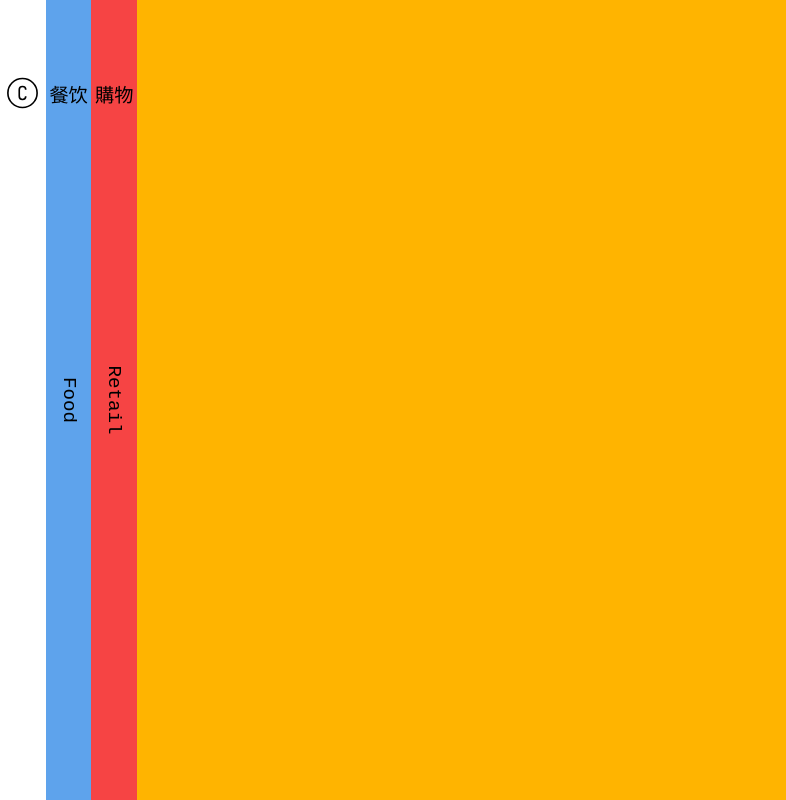
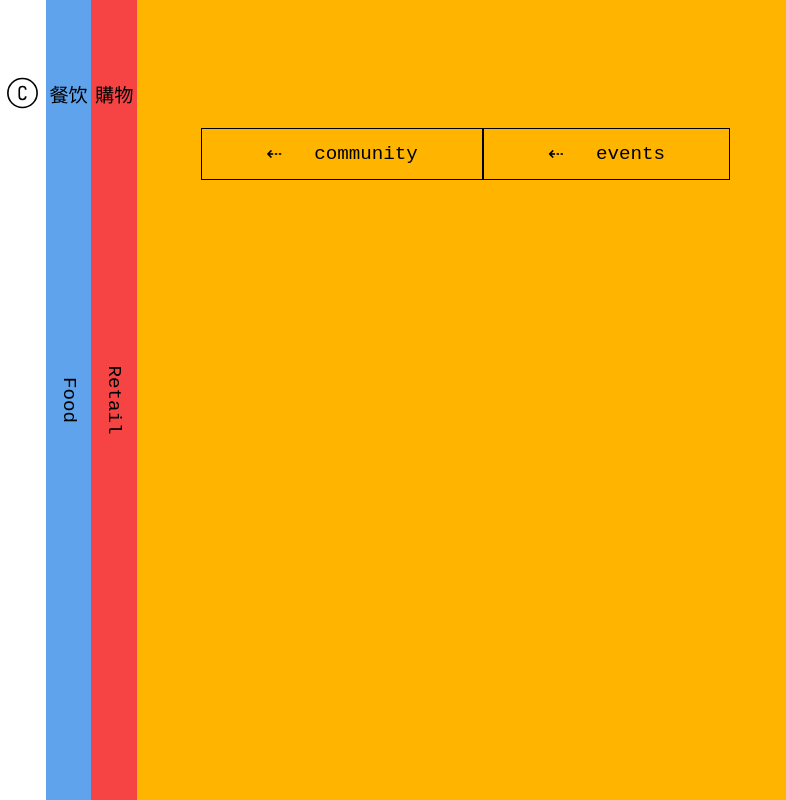
Before and after one commit to alvaromd99/canal-street-market, a React (Vite) app: page /community/event/a-food-hall-family-discount-10-off-any-one-food-item in a window 1280 px wide. Shown: the whole page, without its empty margins (0-786 px from the left). Built offline with nearby package versions, Linux system fonts and the light colour scheme; a small style sheet from the web is missing.

Commit message:
add single event page and title to that page

```diff
--- a/src/App.tsx
+++ b/src/App.tsx
@@ -6,6 +6,7 @@ import Community from './pages/community/Community'
 import CommunityFeatures from './pages/community/CommunityFeatures'
 import Events from './pages/community/Events'
 import Feature from './pages/community/Feature'
+import SingleEvent from './pages/community/SingleEvent'
 import Food from './pages/food/Food'
 import FoodPage from './pages/product/FoodPlatePage'
 import RetailPage from './pages/product/RetailProductPage'
@@ -84,6 +85,9 @@ function App() {
 					{(params) => <Feature name={params.name} />}
 				</Route>
 				<Route path='/community/event' component={Events} />
+				<Route path='/community/event/:name'>
+					{(params) => <SingleEvent name={params.name} />}
+				</Route>
 			</div>
 		</div>
 	)
--- a/src/components/cards/EventCard.tsx
+++ b/src/components/cards/EventCard.tsx
@@ -4,11 +4,12 @@ import './eventCard.css'
 interface EventCardProps {
 	imgSrc: string
 	title: string
+	location: string
 }
 
-export default function EventCard({ imgSrc, title }: EventCardProps) {
+export default function EventCard({ imgSrc, title, location }: EventCardProps) {
 	return (
-		<Link to=''>
+		<Link to={`/community/event/${location}`}>
 			<div className='event-card'>
 				<div className='img-wrapper'>
 					<img src={imgSrc} alt='Event card' />
--- a/src/components/cards/eventCard.css
+++ b/src/components/cards/eventCard.css
@@ -1,4 +1,6 @@
 .event-card {
+	cursor: pointer;
+
 	img {
 		margin: auto;
 		width: 100%;
--- a/src/constants/constants.ts
+++ b/src/constants/constants.ts
@@ -623,6 +623,8 @@ export const CommunityFeaturesInfo: CommunityFeaturesInformation[] = [
 
 export const EventsPageInfo: EventsPageInformation[] = [
 	{
+		location:
+			'new-balance-has-teamed-up-with-paris-based-restaurant-meets-streetwear',
 		principalPhoto:
 			'https://images.prismic.io/canalstreetmarket/33dc8d36-4b94-4c4c-a5e7-056c279bbec8_GreenhouseXPaperboyXNewBalance22.jpg?auto=compress,format',
 		date: 'February 7th- February 9th',
@@ -640,6 +642,7 @@ export const EventsPageInfo: EventsPageInformation[] = [
 		],
 	},
 	{
+		location: 'comedy-show',
 		principalPhoto:
 			'https://images.prismic.io/canalstreetmarket/64a019ce-90a6-468a-9570-2fd438094ef8_hackcity.jpg?auto=compress,format',
 		date: 'December 11th- December 12th',
@@ -650,6 +653,7 @@ export const EventsPageInfo: EventsPageInformation[] = [
 		secondaryPhotos: ['', '', '', '', '', ''],
 	},
 	{
+		location: 'taiwanese-waves-look-backa-pop-up-exhibition-for',
 		principalPhoto:
 			'https://images.prismic.io/canalstreetmarket/cd40ba40e570956d372790c25d22cc8b1f803af9_ss2019_square-1.png?auto=compress,format',
 		date: 'July 27th- July 28th',
@@ -662,6 +666,7 @@ export const EventsPageInfo: EventsPageInformation[] = [
 		],
 	},
 	{
+		location: 'a-food-hall-family-discount-10-off-any-one-food-item',
 		principalPhoto:
 			'https://images.prismic.io/canalstreetmarket/7b6f08c25c32c6d2963da12fd806452686cf8551_csm_foodhall_web.jpg?auto=compress,format',
 		date: 'April 26th- April 28th',
@@ -674,6 +679,7 @@ export const EventsPageInfo: EventsPageInformation[] = [
 		],
 	},
 	{
+		location: 'asian-creative-collective-illustration-tattoo',
 		principalPhoto:
 			'https://images.prismic.io/canalstreetmarket/e406550648c95c04b821483755af3e57ed4aa9b8_https___cdn.evbuc.com_images_59581354_48297149940_1_original.jpg?auto=compress,format',
 		date: '',
@@ -686,6 +692,7 @@ export const EventsPageInfo: EventsPageInformation[] = [
 		],
 	},
 	{
+		location: 'hack-city-comedy-show1',
 		principalPhoto:
 			'https://images.prismic.io/canalstreetmarket/30c2c64a27adc1ad31ee4b926210e224cd8406ad_2019-3-20-show.jpg?auto=compress,format',
 		date: 'March 20th',
@@ -698,6 +705,7 @@ export const EventsPageInfo: EventsPageInformation[] = [
 		],
 	},
 	{
+		location: 'hack-city-comedy-show-227',
 		principalPhoto:
 			'https://images.prismic.io/canalstreetmarket/a4562bd846950c7828752f1326d9e64b7e22263a_hackcity_11.jpg?auto=compress,format',
 		date: 'February 27th',
@@ -715,6 +723,7 @@ export const EventsPageInfo: EventsPageInformation[] = [
 		],
 	},
 	{
+		location: 'chinese-new-year-party',
 		principalPhoto:
 			'https://images.prismic.io/canalstreetmarket/4aad3bc6caa580102730312af222bddd9bb0db23_yearpig_6.jpg?auto=compress,format',
 		date: 'January 31st',
@@ -732,6 +741,7 @@ export const EventsPageInfo: EventsPageInformation[] = [
 		],
 	},
 	{
+		location: 'hack-city-comedy-show',
 		principalPhoto:
 			'https://images.prismic.io/canalstreetmarket/37388b19a084812957da49d7632f37654c65bb63_kare_4.jpg?auto=compress,format',
 		date: 'December 1st- December 4th',
@@ -749,6 +759,7 @@ export const EventsPageInfo: EventsPageInformation[] = [
 		],
 	},
 	{
+		location: 'korean-night-market-pop-up-curated-by-kare-package',
 		principalPhoto:
 			'https://images.prismic.io/canalstreetmarket/665f0b594846ef9660a22f0c42808f725f1ebf1d_bea793479d2d723464a3572d61444e7349eb7e7b_red_dot_canal_street-83-compressor.jpg?auto=compress,format',
 		date: 'August 18th',
--- a/src/pages/community/Events.tsx
+++ b/src/pages/community/Events.tsx
@@ -27,8 +27,13 @@ export default function Events() {
 			</section>
 
 			<section className='images-slider-section'>
-				{EventsPageInfo.map((e, index) => (
-					<EventCard key={index} imgSrc={e.principalPhoto} title={e.title} />
+				{EventsPageInfo.map(({ principalPhoto, title, location }, index) => (
+					<EventCard
+						key={index}
+						imgSrc={principalPhoto}
+						title={title}
+						location={location}
+					/>
 				))}
 			</section>
 		</div>
--- /dev/null
+++ b/src/pages/community/SingleEvent.tsx
@@ -0,0 +1,15 @@
+import BackBtn from '../../components/btn/BackBtn'
+import './singleEvent.css'
+
+export default function SingleEvent({ name }: { name: string }) {
+	console.log(name)
+
+	return (
+		<div className='single-event-page'>
+			<section className='header-section'>
+				<BackBtn text={'community'} location={'/community'} />
+				<BackBtn text={'events'} location={'/community/event'} />
+			</section>
+		</div>
+	)
+}
--- a/src/pages/community/events.css
+++ b/src/pages/community/events.css
@@ -11,6 +11,14 @@
 
 	section {
 		padding-inline: 4rem;
+	}
+
+	.btn-link {
+		background-color: var(--community-color);
+
+		&:hover {
+			background-color: var(--letter-color);
+		}
 	}
 
 	.header-section {
--- /dev/null
+++ b/src/pages/community/singleEvent.css
@@ -0,0 +1,23 @@
+.single-event-page {
+	min-height: 100dvh;
+	display: flex;
+	flex-direction: column;
+	padding-top: 8rem;
+	padding-bottom: 1rem;
+
+	section {
+		padding-inline: 4rem;
+	}
+
+	.btn-link {
+		background-color: var(--community-color);
+
+		&:hover {
+			background-color: var(--letter-color);
+		}
+	}
+
+	.header-section {
+		display: flex;
+	}
+}
--- a/src/types/types.ts
+++ b/src/types/types.ts
@@ -43,6 +43,7 @@ export interface Question {
 }
 
 export interface EventsPageInformation {
+	location: string
 	principalPhoto: string
 	date: string
 	time?: string
```
